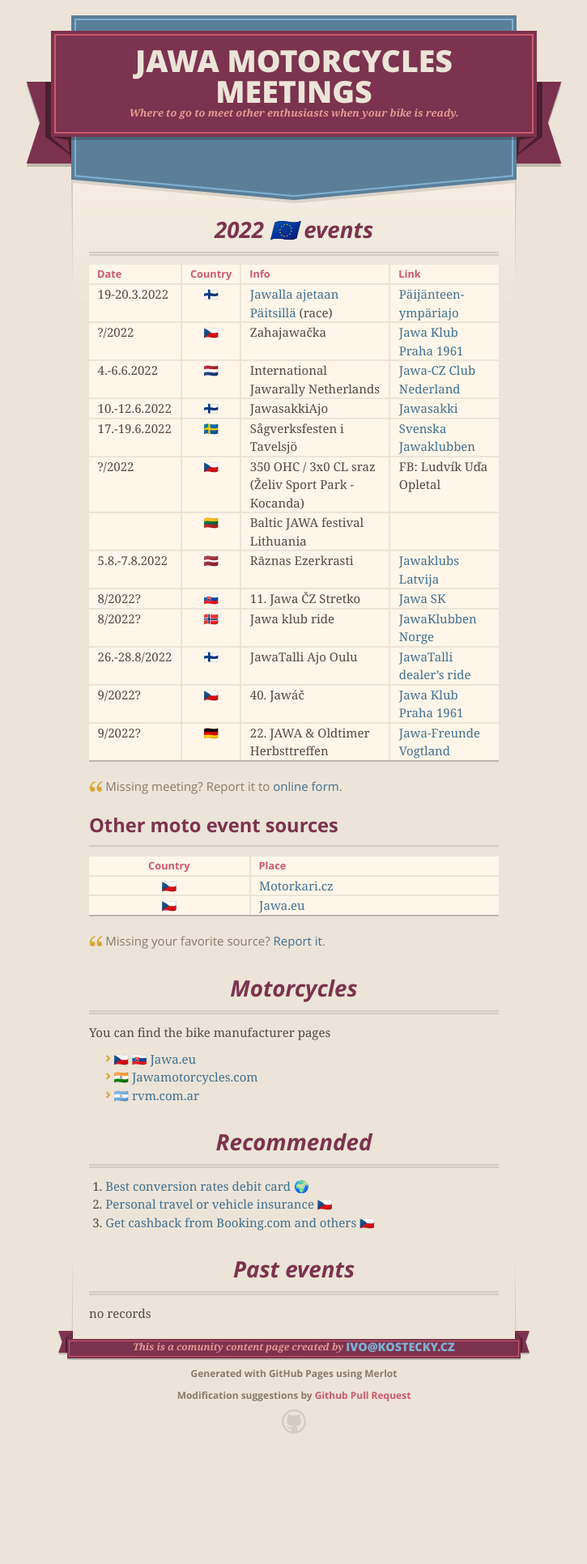
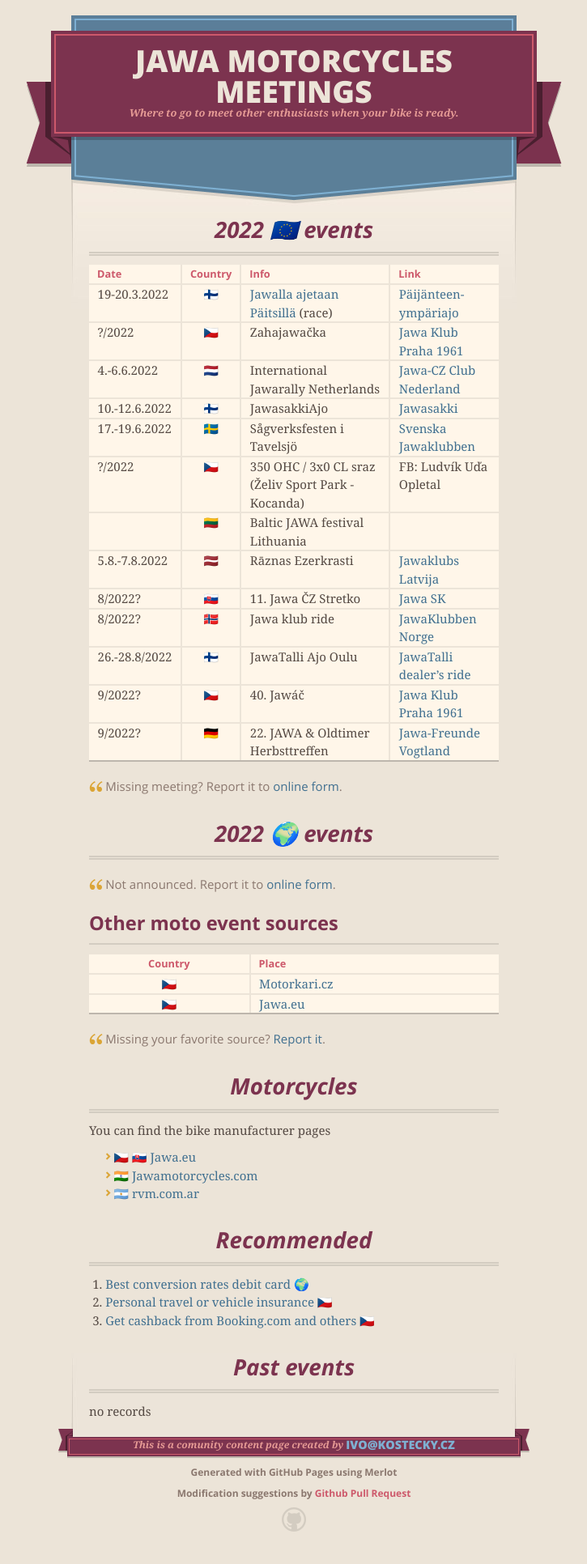
Before and after one commit to microkost/jawamotorcycles.cz, a Jekyll site: the page built from docs/index.md, in a window 1280 px wide. Shown: the whole page at 81% size, without its empty margins (277-1002 px from the left). Built offline with Jekyll 4.4.1, drawn with Linux system fonts in a browser that asks for light colours; our own code applies the rules of GitHub Pages for plain Markdown files; before the commit the page ends 1811 px from its top, so only the background shows below that.

Commit message:
Added section world events

```diff
--- a/docs/index.md
+++ b/docs/index.md
@@ -23,6 +23,10 @@
 [//]: # "https://github.com/ikatyang/emoji-cheat-sheet#country-flag"
 
 > Missing meeting? Report it to [online form](https://docs.google.com/forms/d/e/1FAIpQLScxJWDXilwS29Pb-FMwA3wMpQpbY8Qore8i5U9GqQWvStmS8g/viewform?usp=sf_link).
+
+## 2022 🌍 events
+
+> Not announced. Report it to [online form](https://docs.google.com/forms/d/e/1FAIpQLScxJWDXilwS29Pb-FMwA3wMpQpbY8Qore8i5U9GqQWvStmS8g/viewform?usp=sf_link).
 
 ### Other moto event sources
 
```
